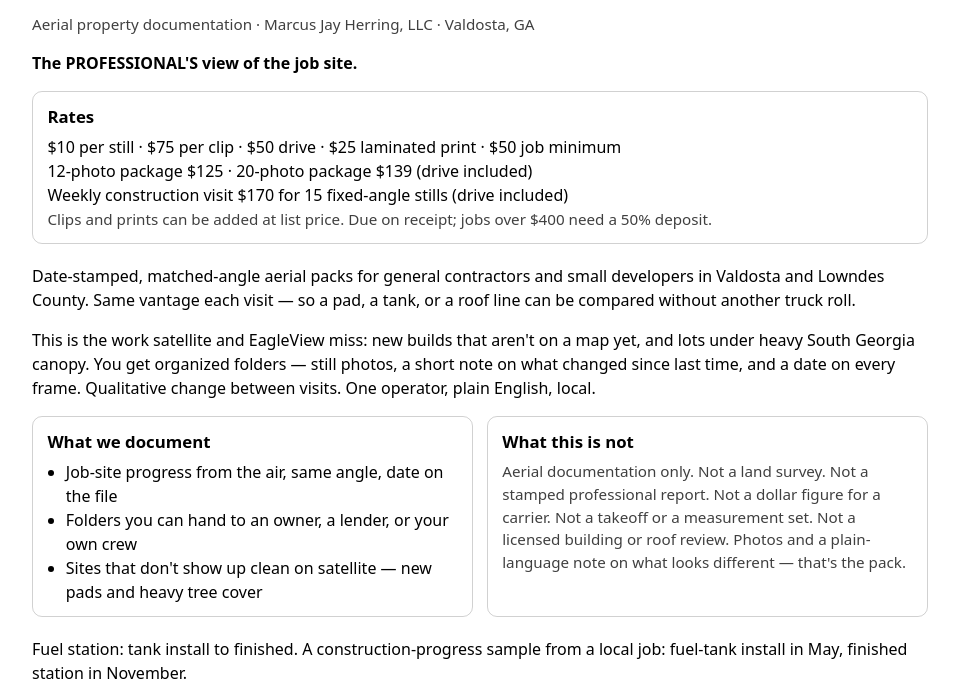
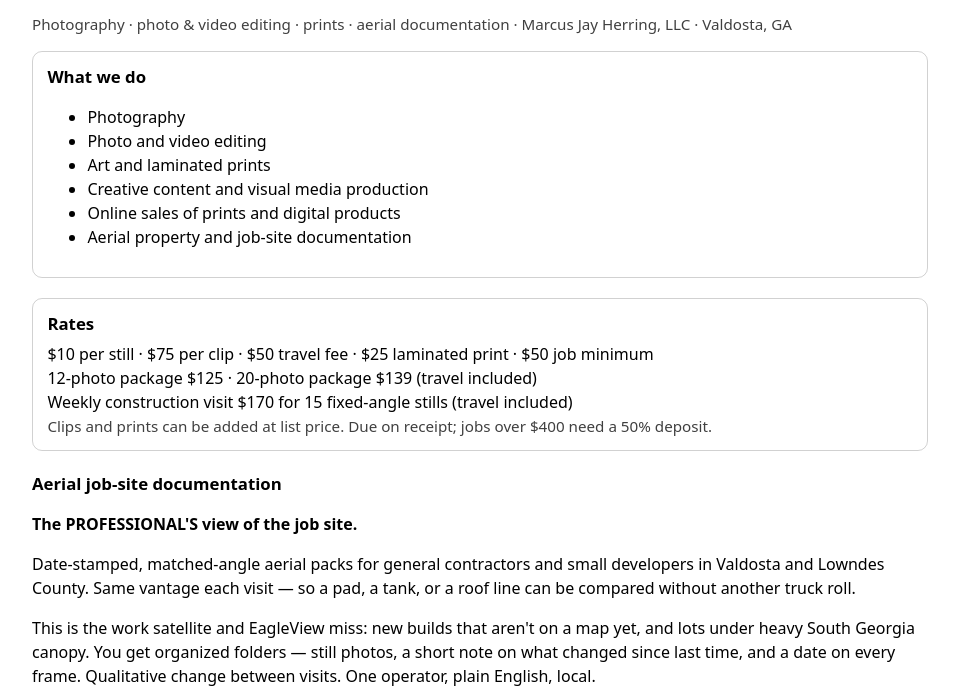
Before and after one commit to MARS488/girl-talk, a plain HTML site: page docs/index.html in a window 1280 px wide. Shown: the part 73-771 px from the top of the page, without its empty margins (160-1119 px from the left). Drawn offline with Linux system fonts and the light colour scheme.

Commit message:
Broaden Angel Blue Jay Pages scope: photography, editing, prints, visual media; aerial documentation as one service; travel fee wording

```diff
--- a/docs/index.html
+++ b/docs/index.html
@@ -3,7 +3,10 @@
 <head>
   <meta charset="utf-8" />
   <meta name="viewport" content="width=device-width, initial-scale=1" />
-  <title>Angel Blue Jay — Aerial Documentation</title>
+  <title>Angel Blue Jay — Photography, Video &amp; Visual Media</title>
+  <meta name="description" content="Photography, photo and video editing, art prints, creative content, visual media production, online sales of prints and digital products, and related creative/visual services." />
+  <meta property="og:title" content="Angel Blue Jay — Photography, Video &amp; Visual Media" />
+  <meta property="og:description" content="Photography, photo and video editing, art prints, creative content, visual media production, online sales of prints and digital products, and related creative/visual services." />
   <style>
     :root { color-scheme: light dark; font-family: system-ui, sans-serif; }
     body { max-width: 56rem; margin: 2rem auto; padding: 0 1.25rem 3rem; line-height: 1.5; }
@@ -25,17 +28,30 @@
 </head>
 <body>
   <h1>Angel Blue Jay</h1>
-  <p class="muted">Aerial property documentation · Marcus Jay Herring, LLC · Valdosta, GA</p>
+  <p class="muted">Photography · photo &amp; video editing · prints · aerial documentation · Marcus Jay Herring, LLC · Valdosta, GA</p>
 
-  <p><strong>The PROFESSIONAL'S view of the job site.</strong></p>
+  <div class="card">
+    <h2>What we do</h2>
+    <ul>
+      <li>Photography</li>
+      <li>Photo and video editing</li>
+      <li>Art and laminated prints</li>
+      <li>Creative content and visual media production</li>
+      <li>Online sales of prints and digital products</li>
+      <li>Aerial property and job-site documentation</li>
+    </ul>
+  </div>
 
   <div class="card">
     <h2>Rates</h2>
-    $10 per still · $75 per clip · $50 drive · $25 laminated print · $50 job minimum<br />
-    12-photo package $125 · 20-photo package $139 (drive included)<br />
-    Weekly construction visit $170 for 15 fixed-angle stills (drive included)<br />
+    $10 per still · $75 per clip · $50 travel fee · $25 laminated print · $50 job minimum<br />
+    12-photo package $125 · 20-photo package $139 (travel included)<br />
+    Weekly construction visit $170 for 15 fixed-angle stills (travel included)<br />
     <span class="muted">Clips and prints can be added at list price. Due on receipt; jobs over $400 need a 50% deposit.</span>
   </div>
+
+  <h2>Aerial job-site documentation</h2>
+  <p><strong>The PROFESSIONAL'S view of the job site.</strong></p>
 
   <p>Date-stamped, matched-angle aerial packs for general contractors and small developers in Valdosta and Lowndes County. Same vantage each visit — so a pad, a tank, or a roof line can be compared without another truck roll.</p>
   <p>This is the work satellite and EagleView miss: new builds that aren't on a map yet, and lots under heavy South Georgia canopy. You get organized folders — still photos, a short note on what changed since last time, and a date on every frame. Qualitative change between visits. One operator, plain English, local.</p>
@@ -50,8 +66,8 @@
       </ul>
     </div>
     <div class="card">
-      <h2>What this is not</h2>
-      <p class="muted">Aerial documentation only. Not a land survey. Not a stamped professional report. Not a dollar figure for a carrier. Not a takeoff or a measurement set. Not a licensed building or roof review. Photos and a plain-language note on what looks different — that's the pack.</p>
+      <h2>Aerial documentation: what it is not</h2>
+      <p class="muted">Capture only. Not a land survey. Not a stamped professional report. Not a dollar figure for a carrier. Not a takeoff or a measurement set. Not a licensed building or roof review. Photos and a plain-language note on what looks different — that's the pack.</p>
     </div>
   </div>
 
```
